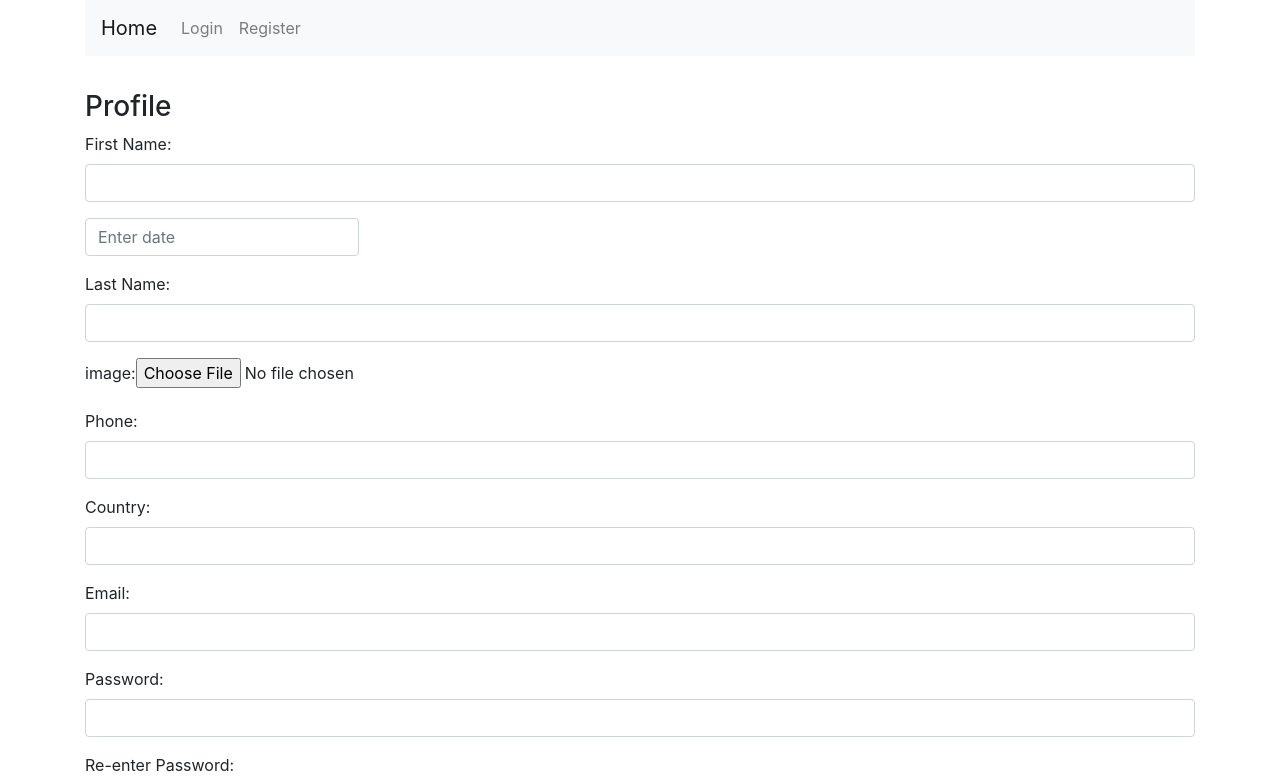
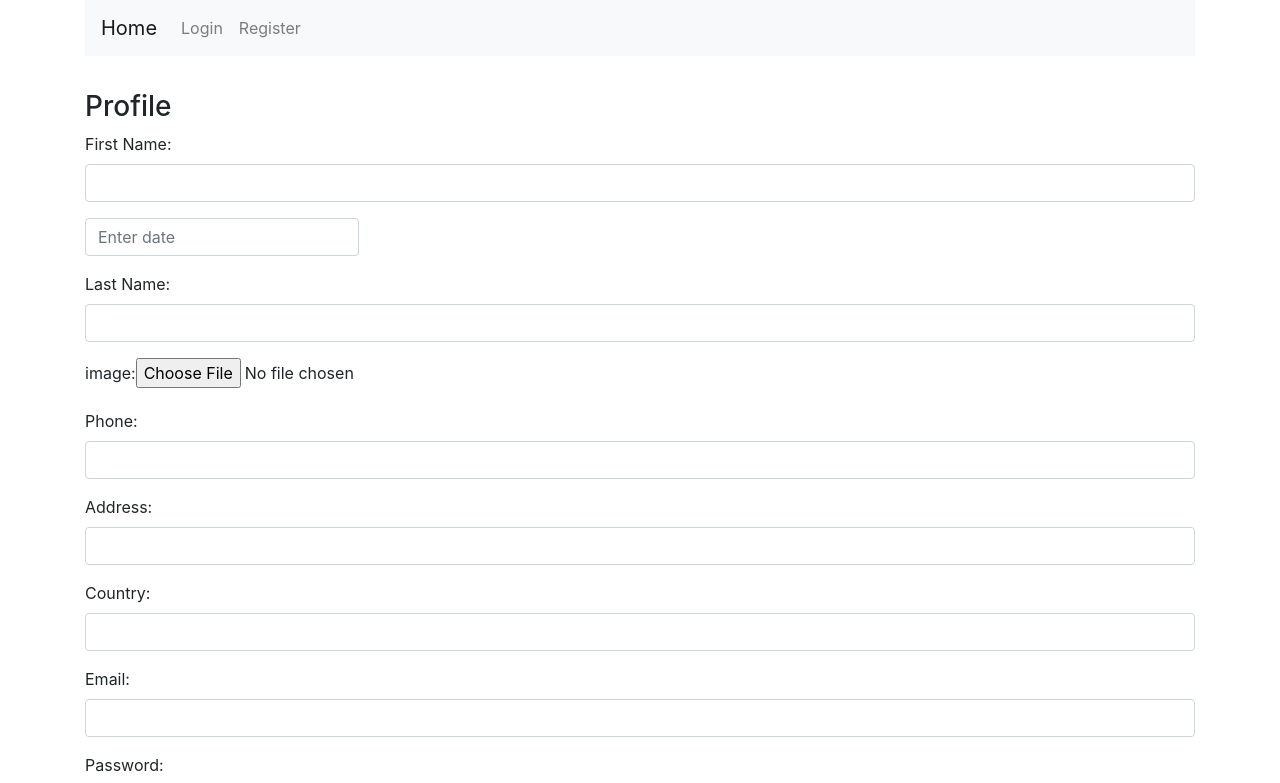
Before and after one commit to Rinkukushwah/react-deshoard, a React (Create React App) app: page /profile in a window 1280 px wide. Shown: the top 783 px of the page. Built offline with nearby package versions, Linux system fonts and the light colour scheme; no server answers.

Commit message:
Image uploaded

```diff
--- a/package.json
+++ b/package.json
@@ -12,10 +12,12 @@
     "react-day-picker": "^7.4.0",
     "react-dom": "^16.12.0",
     "react-flash-message": "^1.0.2",
+    "react-image": "^2.2.2",
     "react-images-upload": "^1.2.7",
     "react-moment": "^0.9.7",
     "react-router-dom": "^5.1.2",
-    "react-scripts": "0.9.x"
+    "react-scripts": "0.9.x",
+    "strftime": "^0.10.0"
   },
   "devDependencies": {},
   "scripts": {
--- a/src/App.js
+++ b/src/App.js
@@ -66,7 +66,7 @@ class App extends Component {
 
                 { localStorage.token &&
                   <li className="nav-item">
-                  <Link className="nav-link"><b>Owner - {JSON.parse(localStorage.current_user).email}</b></Link>
+                  <span className="nav-link"><b>Owner - {JSON.parse(localStorage.current_user).email}</b></span>
                 </li>
                 }
               </ul>
--- a/src/components/posts/index.js
+++ b/src/components/posts/index.js
@@ -48,6 +48,7 @@ class Index extends React.Component {
       return(
         <div>
           <h2>Post List</h2>
+          <Link to={"/posts/new"} className="btn btn-primary">Add post</Link>
           <table className="table">
             <thead>
               <tr>
--- a/src/components/updateprofile.js
+++ b/src/components/updateprofile.js
@@ -13,14 +13,14 @@ export default class Register extends Component {
           password_confirmation : '',
           first_name: '',
           last_name: '',
-          image: [],
           phone: '',
           country: '',
           dob: '',
           selectedDay: undefined,
-          address: ''
+          address: '',
+          selectedFile: null
       }
-
+    this.handleselectedFile = this.handleselectedFile.bind(this);
     this.onChangeHandler = this.onChangeHandler.bind(this);
     this.handleDayChange = this.handleDayChange.bind(this);
     this.onSubmit = this.onSubmit.bind(this);
@@ -59,26 +59,36 @@ export default class Register extends Component {
     })
   }
 
+  handleselectedFile (event) {
+    console.log(event.target.files[0])
+    this.setState({
+      selectedFile: event.target.files[0],
+      loaded: 0,
+    })
+  }
+
+
   onSubmit(event) {
     var dateAbc = `${this.state.selectedDay.getFullYear()}-${this.state.selectedDay.getMonth() + 1}-${this.state.selectedDay.getDate()}`;
-        console.log(dateAbc);
-    var user = {
-          email: this.state.email,
-          password: this.state.password,
-          password_confirmation: this.state.password_confirmation,
-          first_name: this.state.first_name,
-          last_name: this.state.last_name,
-          image: this.state.image,
-          phone: this.state.phone,
-          country: this.state.country,
-          dob: dateAbc
-     }
+      console.log(dateAbc);
+    const data = new FormData()
+    data.append('image', this.state.selectedFile, this.state.selectedFile.name)
+    data.append('image', this.state.selectedFile, this.state.selectedFile.name);
+    data.append('email', this.state.email);
+    data.append('password', this.state.password);
+    data.append('password_confirmation', this.state.password_confirmation);
+    data.append('first_name', this.state.first_name);
+    data.append('last_name', this.state.last_name);
+    data.append('phone', this.state.phone);
+    data.append('country', this.state.country);
+    data.append('address', this.state.address);
+    data.append('dob', dateAbc);
     event.preventDefault();
     const headers = {
       'Content-Type': 'application/json',
       'User-Token': localStorage.token
     }
-    axios.post(`http://localhost:3001/api/v1/update_account`, user, {
+    axios.post(`http://localhost:3001/api/v1/update_account`, data, {
     headers: headers
     })
     .then(user => {
@@ -111,13 +121,13 @@ export default class Register extends Component {
       <div style={{marginTop: 10}}>
         <h3>Profile</h3>
 
-        <form onSubmit={this.onSubmit}>
+        <form action="#!" onSubmit={this.onSubmit} noValidate>
           <div className="form-group">
             <label>First Name:  </label>
             <input name="first_name" value={this.state.first_name} onChange={this.onChangeHandler}  type="text" className="form-control"/>
           </div>
           <div className="form-group">
-            <DayPickerInput name="dob" inputProps={{ className: 'form-control' }} onDayChange={this.handleDayChange}  value={this.state.dob} placeholder='Enter date' />
+            <DayPickerInput name="dob" inputProps={{ className: 'form-control' }} onDayChange={this.handleDayChange} value={this.state.dob} placeholder='Enter date' />
           </div>
           <div className="form-group">
             <label>Last Name:  </label>
@@ -125,11 +135,15 @@ export default class Register extends Component {
           </div>
           <div className="form-group">
             <label>image: </label>
-            <input name="image" value={this.state.image} onChange={this.onChangeHandler}  type="file"/>
+            <input type="file" onChange={this.handleselectedFile} /><br/>
           </div>
           <div className="form-group">
             <label>Phone: </label>
             <input name="phone" value={this.state.phone} onChange={this.onChangeHandler}  type="text" className="form-control"/>
+          </div>
+          <div className="form-group">
+            <label>Address: </label>
+            <input name="address" value={this.state.address} onChange={this.onChangeHandler}  type="text" className="form-control"/>
           </div>
           <div className="form-group">
             <label>Country: </label>
@@ -148,7 +162,7 @@ export default class Register extends Component {
             <input name="password_confirmation" value={this.state.password_confirmation} onChange={this.onChangeHandler}  type="password" className="form-control"/>
           </div>
           <div className="form-group">
-            <input type="submit" value="Register" className="btn btn-primary"/>
+            <button className="btn btn-primary" type="submit">Create</button>
           </div>
         </form>
       </div>
--- a/src/components/users.js
+++ b/src/components/users.js
@@ -52,6 +52,7 @@ class Users extends React.Component {
                 <th>Address</th>
                 <th>Country</th>
                 <th>DOB</th>
+                <th>Image</th>
                 <th></th>
               </tr>
             </thead>
@@ -65,6 +66,9 @@ class Users extends React.Component {
                   <td>{user.address}</td>
                   <td>{user.country}</td>
                   <td><Moment format="DD-MM-YYYY" >{user.dob}</Moment></td>
+                  <td>
+                  <img style={{width: 100, height: 100}} className='tc br3' alt='none' src={'http://localhost:3001' + user.image.url} />
+                  </td>
                   <td><Link to={"/edit/"+user.id} className="btn btn-primary">Edit</Link></td>
                 </tr>
               ))}
```
Also changed, not shown: 1 other file (tests, documents, lock files or other folders).
